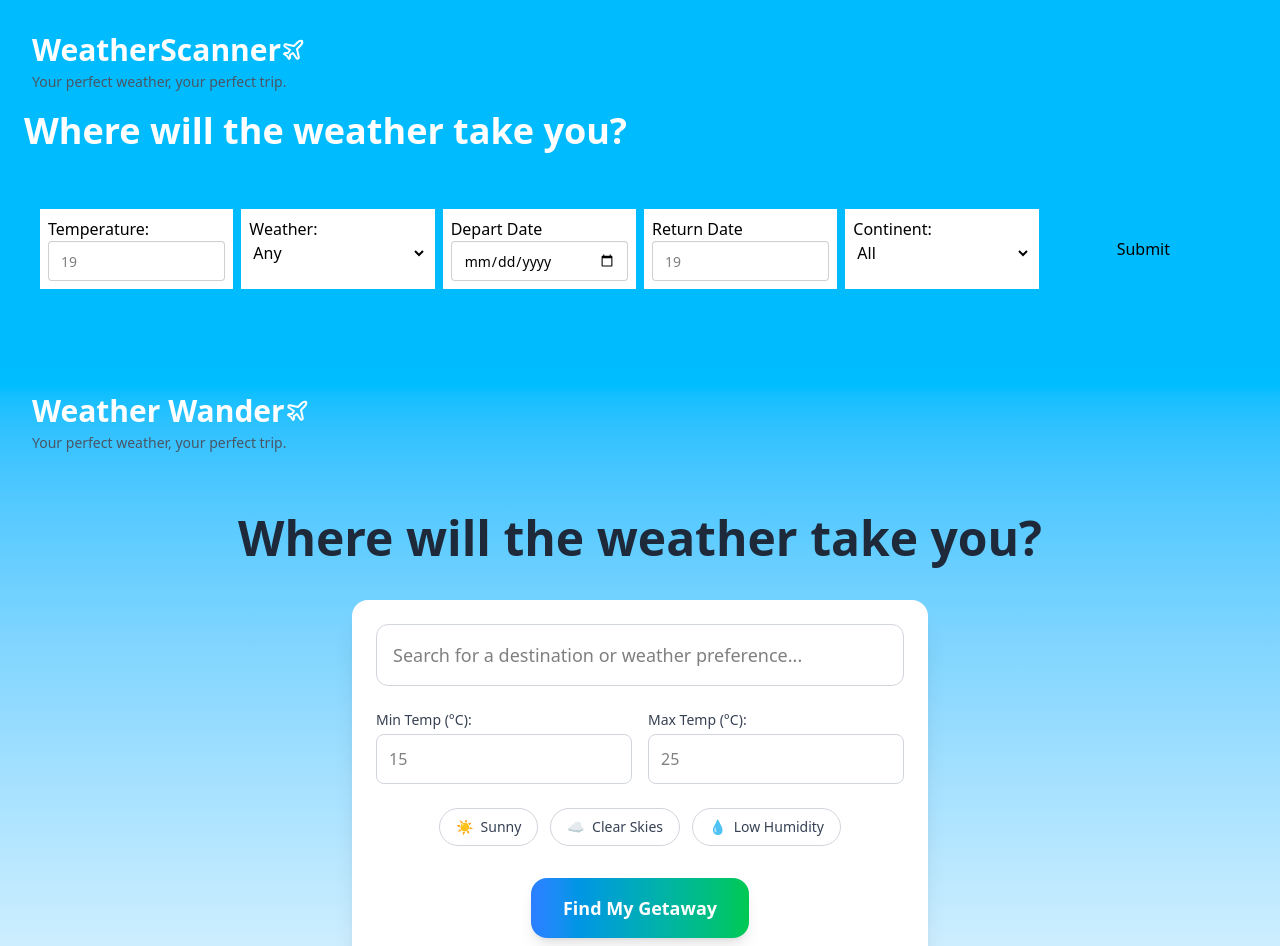
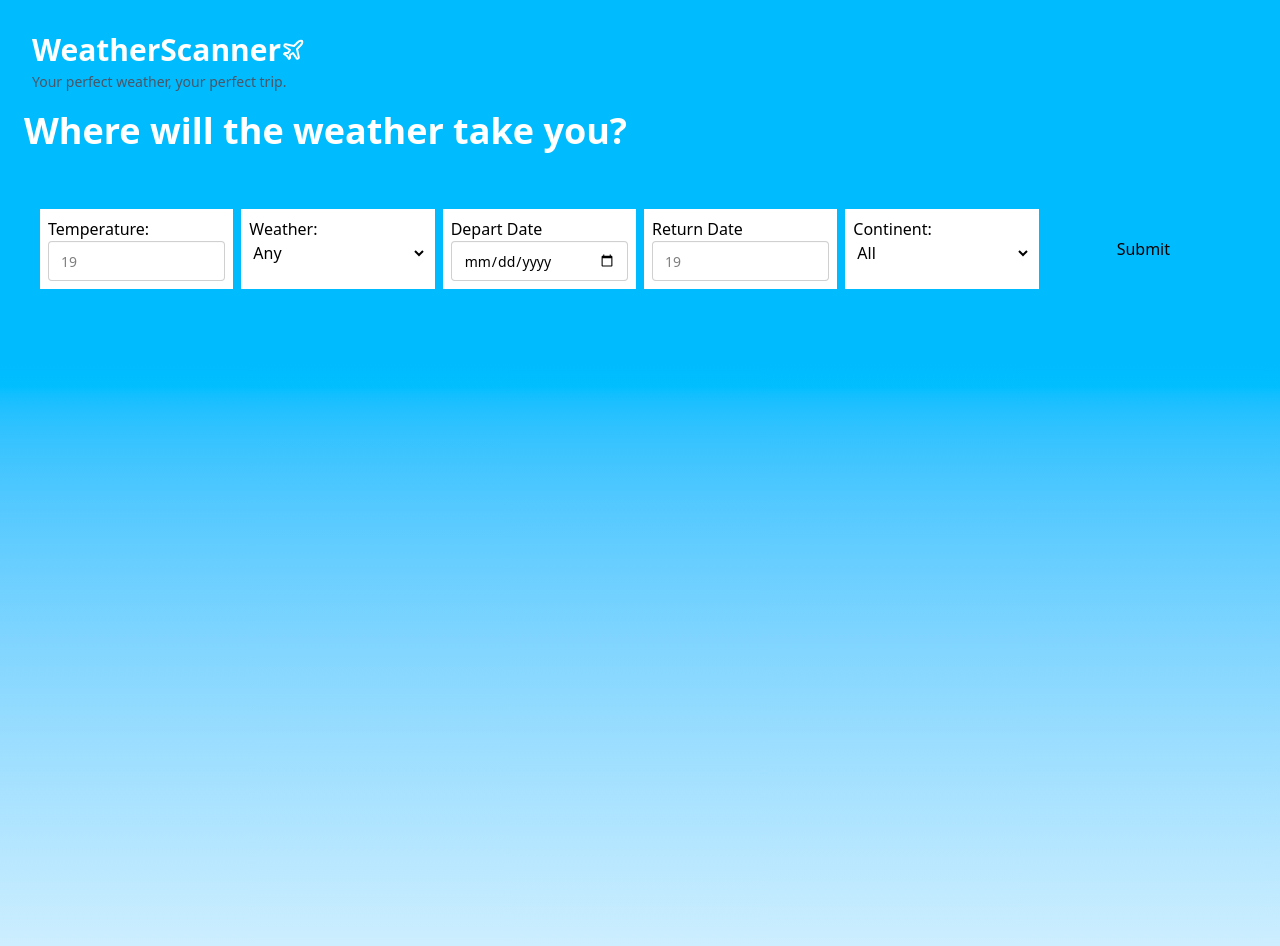
Before and after one commit to jibrillarbi/TraveLite, a React (Vite) app: page / in a window 1280 px wide. Shown: the top 946 px of the page. Built offline with nearby package versions, Linux system fonts and the light colour scheme.

Commit message:
put the header in the wrapper

```diff
--- a/src/components/Wrapper.jsx
+++ b/src/components/Wrapper.jsx
@@ -1,7 +1,13 @@
 import { Plane } from "lucide-react"
 import FormCard from "./FormCard";
+import { useNavigate } from "react-router-dom"
 
 function Wrapper({ children }) {
+  const navigate = useNavigate();
+
+  const handleHomeClick = () => {
+    navigate('/');
+  };
   return (
 
     <div className="min-h-screen ">
@@ -10,7 +16,7 @@ function Wrapper({ children }) {
             <div className="page-container flex flex-col p-4 box-border ">
                 <header className="flex flex-col sm:flex-row justify-between items-center p-4">
                     <div className="text-center sm:text-left mb-4 sm:mb-0">
-                        <h1 className="text-3xl font-bold text-white flex items-center justify-center sm:justify-start">
+                        <h1 className="text-3xl font-bold text-white flex items-center justify-center sm:justify-start" onClick={handleHomeClick}>
                             WeatherScanner
                             <br />
                             <Plane />
--- a/src/pages/Homepage.jsx
+++ b/src/pages/Homepage.jsx
@@ -1,66 +1,9 @@
 import React from 'react'
 import Wrapper from '../components/Wrapper'
-import { Plane } from "lucide-react"
-import CityCard from '../components/CityCard'
+import FormCard from '../components/FormCard'
 const Homepage = () => {
   return (
     <Wrapper>
-        <div className="flex flex-col gap-8 min-h-screen font-inter">
-
-            <div className="page-container flex flex-col p-4 box-border min-h-screen">
-                <header className="flex flex-col sm:flex-row justify-between items-center p-4">
-                    <div className="text-center sm:text-left mb-4 sm:mb-0">
-                        <h1 className="text-3xl font-bold text-white flex items-center justify-center sm:justify-start">
-                            Weather Wander
-                            <br />
-                            <Plane />
-                        </h1>
-                        <p className="text-sm text-gray-600 mt-1">Your perfect weather, your perfect trip.</p>
-                    </div>
-                </header>
-                <main className="flex-grow flex flex-col items-center justify-center text-center px-4 py-8">
-                    <h2 className="text-4xl sm:text-5xl font-extrabold text-gray-800 mb-8 leading-tight">
-                        Where will the weather take you?
-                    </h2>
-                    <div className="w-full max-w-xl bg-white p-6 rounded-2xl shadow-xl flex flex-col items-center">
-                        <div className="w-full mb-6">
-                            <input type="text" placeholder="Search for a destination or weather preference..."
-                                   className="w-full p-4 border border-gray-300 rounded-xl text-lg focus:ring-2 text-black focus:ring-blue-400 focus:border-transparent transition duration-200 ease-in-out" />
-                        </div>
-                        <div className="w-full grid grid-cols-1 sm:grid-cols-2 gap-4 mb-6">
-                            <div className="flex flex-col items-start w-full">
-                                <label htmlFor="min-temp" className="text-gray-700 text-sm mb-1">Min Temp (°C):</label>
-                                <input type="number" id="min-temp" placeholder="15"
-                                       className="w-full p-3 border border-gray-300 rounded-lg text-black" />
-                            </div>
-                            <div className="flex flex-col items-start w-full">
-                                <label htmlFor="max-temp" className="text-gray-700 text-sm mb-1">Max Temp (°C):</label>
-                                <input type="number" id="max-temp" placeholder="25"
-                                       className="w-full p-3 border border-gray-300 rounded-lg text-black " />
-                            </div>
-                        </div>
-                        <div className="w-full flex flex-wrap justify-center gap-3 mb-8">
-                            <button className="px-4 py-2 bg-white border border-gray-300 rounded-full text-gray-700 text-sm hover:bg-blue-50 transition duration-200">
-                                <span className="mr-1">☀️</span> Sunny
-                            </button>
-                            <button className="px-4 py-2 bg-white border border-gray-300 rounded-full text-gray-700 text-sm hover:bg-blue-50 transition duration-200">
-                                <span className="mr-1">☁️</span> Clear Skies
-                            </button>
-                            <button className="px-4 py-2 bg-white border border-gray-300 rounded-full text-gray-700 text-sm hover:bg-blue-50 transition duration-200">
-                                <span className="mr-1">💧</span> Low Humidity
-                            </button>
-                        </div>
-                        <button className="w-full sm:w-auto px-8 py-4 bg-gradient-to-r from-blue-500 to-green-500 text-white font-semibold text-lg rounded-2xl shadow-lg hover:from-blue-600 hover:to-green-600 transform hover:scale-105 transition duration-300 ease-in-out">
-                            Find My Getaway
-                        </button>
-                    </div>
-                </main>
-                <section className="w-full py-8 px-4 bg-white bg-opacity-80 rounded-t-3xl shadow-inner mt-auto">
-                    <h3 className="text-2xl font-semibold text-gray-800 mb-6 text-center">Feeling Adventurous?</h3>
-                    <CityCard name="London" image="src/assets/London.jpeg">Sunny, 25°C</CityCard>
-                </section>
-            </div>
-        </div>
 
     </Wrapper>
   )
```
